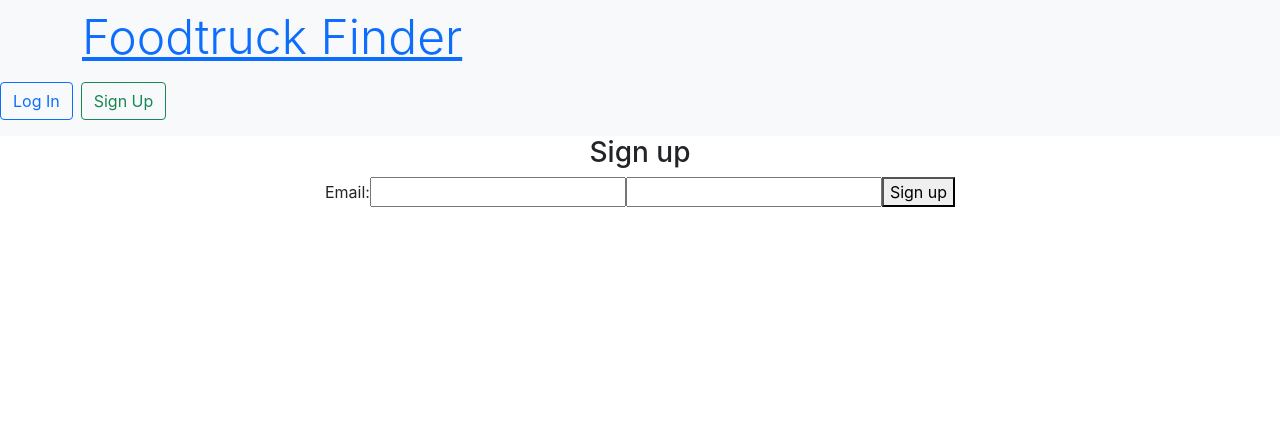
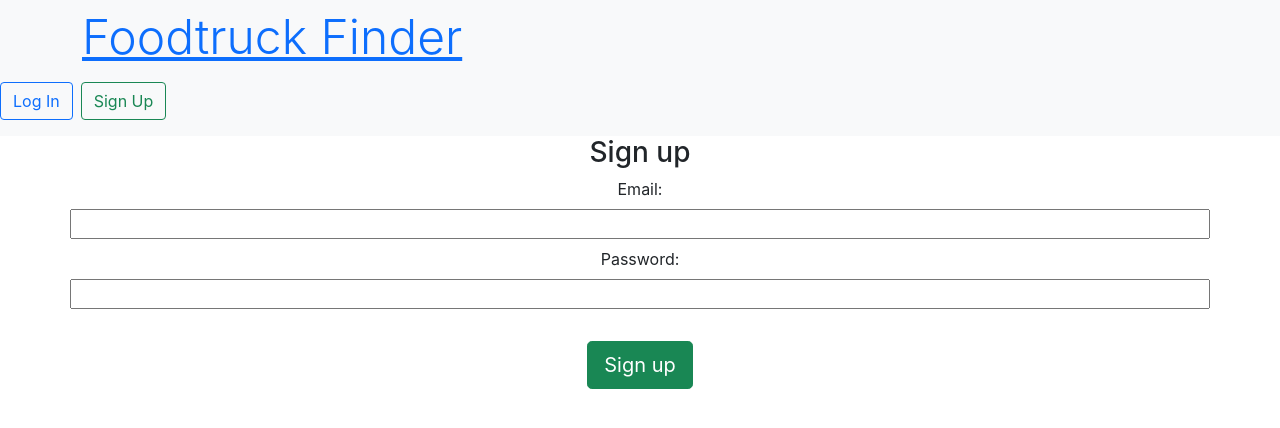
Before and after one commit to webdevKieran/foodtruck, a React (Create React App) app in the folder frontend/: page /Signup in a window 1280 px wide. Shown: the top 428 px of the page. Built offline with nearby package versions, Linux system fonts and the light colour scheme.

Commit message:
import from db to infoWindo

```diff
--- a/frontend/package.json
+++ b/frontend/package.json
@@ -31,7 +31,7 @@
     "workbox-streams": "^6.5.4"
   },
   "scripts": {
-    "start": "PORT=2000 react-scripts start",
+    "start": "HTTPS=true PORT=2000 react-scripts start",
     "build": "react-scripts build",
     "test": "react-scripts test",
     "eject": "react-scripts eject"
--- a/frontend/src/App.css
+++ b/frontend/src/App.css
@@ -26,8 +26,19 @@
 
 
 
-
 .map-container {
   width: 100%;
-  height: 75vh;
+  height: 70vh;
 }
+
+/* .formBg {
+  background-color: gray;
+  padding: 1em;
+}
+.detailsForm {
+  width: 30em;
+  margin: 1% 30%;
+  align-items: center;
+  justify-content: center;
+}
+*/
--- a/frontend/src/components/DetailsForm.js
+++ b/frontend/src/components/DetailsForm.js
@@ -49,7 +49,7 @@ const DetailsForm = () => {
   }
 
   return(
-    <div className='container'>
+    <div className='container formBg'>
 
     <form className="detailsForm" onSubmit={handleSubmit}>
       <h3>Update your business details</h3>
@@ -93,7 +93,7 @@ const DetailsForm = () => {
         hidden="true"
         /><p />
 
-        <button>Update Your Business Details</button>
+        <button className='btn btn-warning btn-lg'> Update Your Business Details</button>
         {error && <div className="error">{error}</div>}
         </form>
 
--- a/frontend/src/components/Map.js
+++ b/frontend/src/components/Map.js
@@ -95,8 +95,8 @@ const mapOptions = useMemo(() => ({
       onClick={() => setActiveMarker(null)}
 
 {console.log("coordinate ", myLat, myLong)}
- {// <MarkerF position={{ lat: parseFloat(myLat), lng: parseFloat(myLong),}} ></MarkerF>
-}
+ <MarkerF position={{ lat: parseFloat(myLat), lng: parseFloat(myLong),}} ></MarkerF>
+
   {foodtruck.map((ft) => (
   <MarkerF
           key={ft.details._id}
--- a/frontend/src/views/Login.js
+++ b/frontend/src/views/Login.js
@@ -19,7 +19,7 @@ const Login = () => {
 
 
   return (
-    <div className='container'>
+    <div className='container formBg'>
        <form className='login' onSubmit={handleSubmit} hidden={login}>
         <h3>Log in</h3>
         <div className='row mb-2'>
@@ -39,7 +39,8 @@ const Login = () => {
           className='form-control'
         />
         </div>
-        <button disabled={isLoading} >Log in</button>
+        <br />
+        <button className='btn btn-primary btn-lg' disabled={isLoading} >Log in</button>
         {error&&<div className="error">{error}</div>}
       </form>
       <br />
--- a/frontend/src/views/Signup.js
+++ b/frontend/src/views/Signup.js
@@ -15,22 +15,30 @@ const Signup = () => {
 
     // note the button is disabled if state isLoading is true
   return (
+    <div className='container'>
     <form className='signup' onSubmit={handleSubmit}>
       <h3>Sign up</h3>
-      <label>Email:</label>
+      <div className='row mb-2'>
+      <label className='form-label'>Email:</label>
       <input
         type="email"
         onChange={(e) => setEmail(e.target.value)}
         value={email}
       />
+      </div>
+      <div className='row mb-2'>
+      <label className='form-label'>Password:</label>
       <input
         type="password"
         onChange={(e) => setPassword(e.target.value)}
         value={password}
       />
-      <button disabled={isLoading}>Sign up</button>
+      </div>
+      <br />
+      <button className="btn btn-success btn-lg" disabled={isLoading}>Sign up</button>
       {error && <div className="error">{error}</div>}
     </form>
+    </div>
   )
 }
 
```
